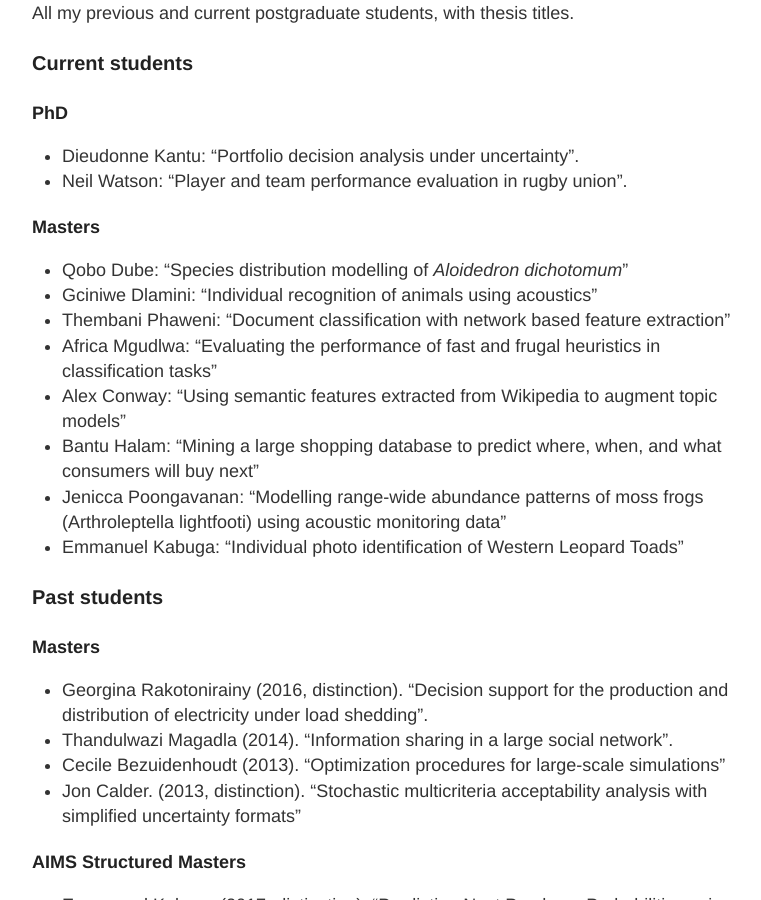
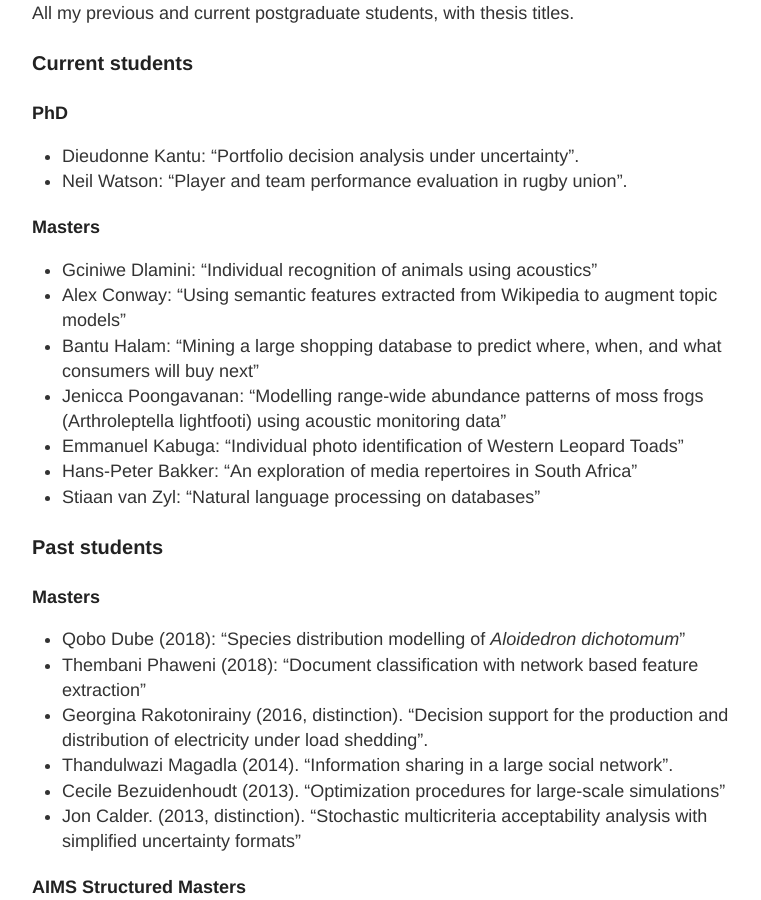
Before and after one commit to iandurbach/iandurbach.github.io, a Jekyll site: the page built from _posts/2017-09-07-students.md, in a window 1280 px wide and 900 px high, scrolled down 243 px. Shown: the whole window, without its empty margins (248-1009 px from the left). Built offline with Jekyll 4.4.1, drawn with Linux system fonts in a browser that asks for light colours.

Commit message:
Update 2017-09-07-students.md

```diff
--- a/_posts/2017-09-07-students.md
+++ b/_posts/2017-09-07-students.md
@@ -14,19 +14,20 @@ All my previous and current postgraduate students, with thesis titles.
 
 ##### Masters
 
-- Qobo Dube: “Species distribution modelling of *Aloidedron dichotomum*”
 - Gciniwe Dlamini: “Individual recognition of animals using acoustics”
-- Thembani Phaweni: “Document classification with network based feature extraction”
-- Africa Mgudlwa: “Evaluating the performance of fast and frugal heuristics in classification tasks”
 - Alex Conway: “Using semantic features extracted from Wikipedia to augment topic models”
 - Bantu Halam: “Mining a large shopping database to predict where, when, and what consumers will buy next”
 - Jenicca Poongavanan: “Modelling range-wide abundance patterns of moss frogs (Arthroleptella lightfooti) using acoustic monitoring data”
 - Emmanuel Kabuga: “Individual photo identification of Western Leopard Toads”
+- Hans-Peter Bakker: "An exploration of media repertoires in South Africa"
+- Stiaan van Zyl: "Natural language processing on databases"
 
 ### Past students
 
 ##### Masters
 
+- Qobo Dube (2018): “Species distribution modelling of *Aloidedron dichotomum*”
+- Thembani Phaweni (2018): “Document classification with network based feature extraction”
 - Georgina Rakotonirainy (2016, distinction). “Decision support for the production and distribution of electricity under load shedding”.
 - Thandulwazi Magadla (2014). “Information sharing in a large social network”.
 - Cecile Bezuidenhoudt (2013). “Optimization procedures for large-scale simulations”
```
